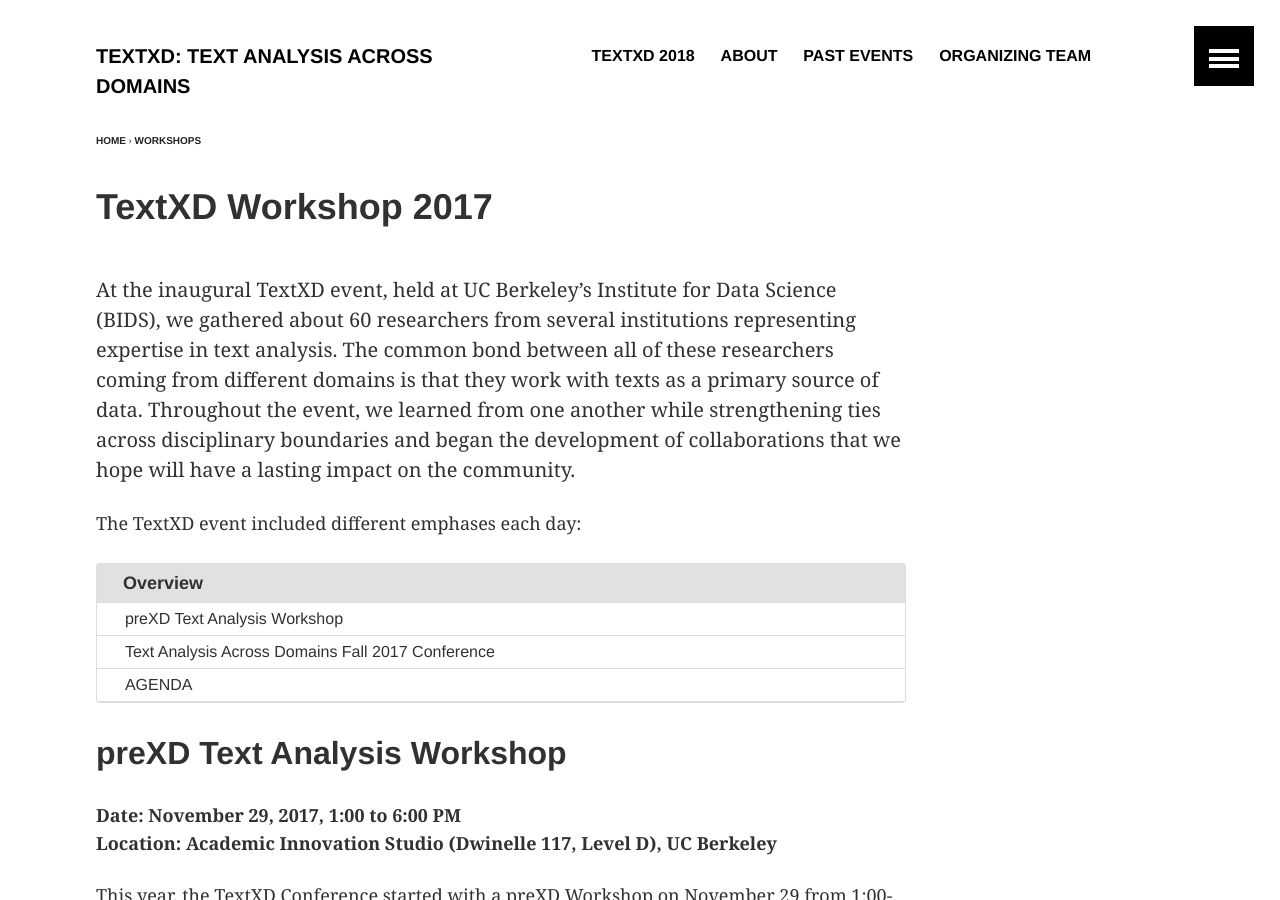
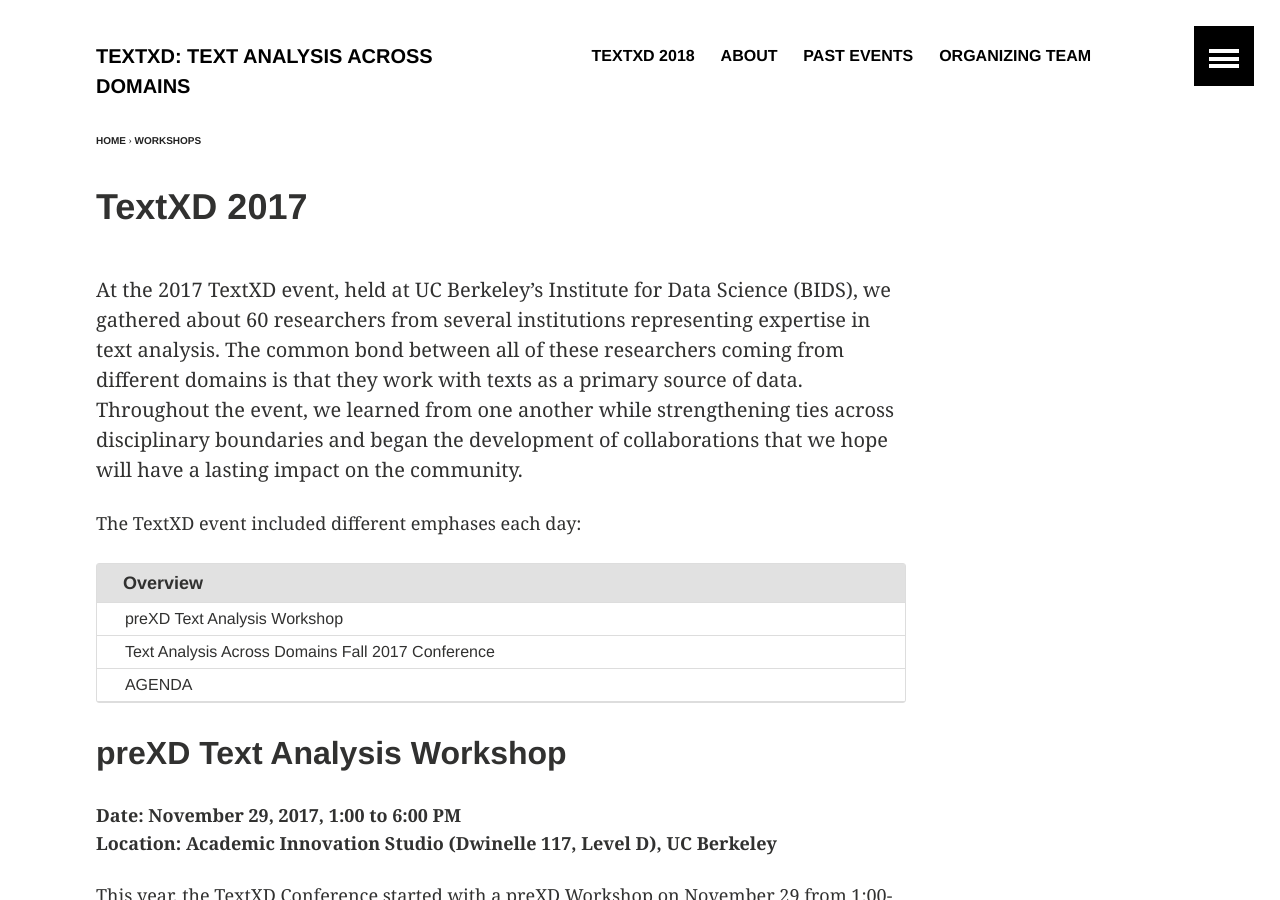
Before and after one commit to TextXD/textxd.github.io, a Jekyll site: the page built from _posts/workshops/2017-12-01-workshop2017.md, in a window 1280 px wide and 900 px high. Built offline with Jekyll 4.4.1, drawn with Linux system fonts in a browser that asks for light colours.

Commit message:
Fix some phrasing

```diff
--- a/_posts/workshops/2017-12-01-workshop2017.md
+++ b/_posts/workshops/2017-12-01-workshop2017.md
@@ -1,6 +1,6 @@
 ---
 layout: article
-title: "TextXD Workshop 2017"
+title: "TextXD 2017"
 categories: workshops
 excerpt: ""
 tags:
@@ -11,7 +11,7 @@ image:
 ---
 
 
-At the inaugural TextXD event, held at UC Berkeley’s Institute for Data Science (BIDS), we gathered about 60 researchers from several institutions representing expertise in text analysis.  The common bond between all of these researchers coming from different domains is that they work with texts as a primary source of data. Throughout the event, we learned from one another while strengthening ties across disciplinary boundaries and began the development of collaborations that we hope will have a lasting impact on the community.
+At the 2017 TextXD event, held at UC Berkeley’s Institute for Data Science (BIDS), we gathered about 60 researchers from several institutions representing expertise in text analysis.  The common bond between all of these researchers coming from different domains is that they work with texts as a primary source of data. Throughout the event, we learned from one another while strengthening ties across disciplinary boundaries and began the development of collaborations that we hope will have a lasting impact on the community.
 
 The TextXD event included different emphases each day:
 
```
